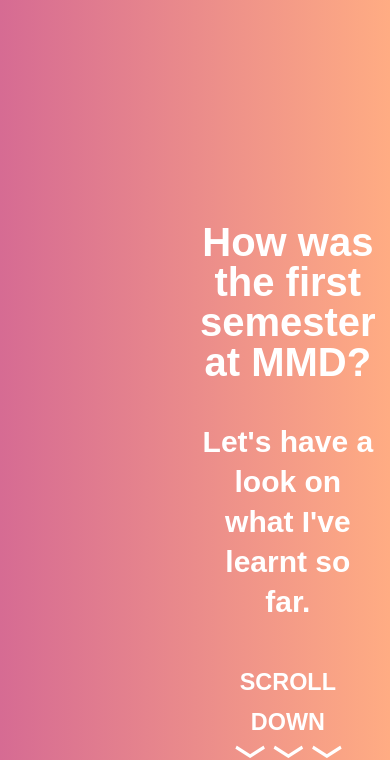
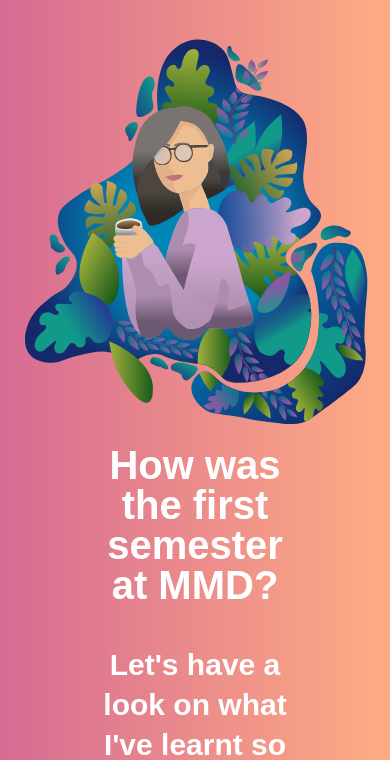
Before and after one commit to AdeliteSamak/portfolio, a plain HTML site: page index.html in a window 390 px wide. Shown: the part 102-862 px from the top of the page. Drawn offline with Linux system fonts and the light colour scheme.

Commit message:
fixed responsiveness

```diff
--- a/style.css
+++ b/style.css
@@ -76,7 +76,8 @@ nav a:hover {
 transform: scale(1.2);
 }
 .aboutme {
-    width: 700px;
+    min-width: 400px;
+    width: 50%;
     display: block;
     margin-left: auto;
     margin-right: auto;
@@ -90,10 +91,21 @@ transform: scale(1.2);
     width: 50%;
     max-width: 440px;
     display: flex;
+    align-items: center;
     flex-direction: column;
-    align-items: center;
-    margin: 200px;
+    margin-right: auto;
+    margin-left: auto;
+    margin-top: 200px;
 }
 .flex-container {
     display: flex;
 }
+@media only screen and (max-width: 700px) {
+    .flex-container {
+        width: 100%;
+        flex-direction: column;
+    }
+    .intro {
+        margin-top: auto;
+    }
+}
```
